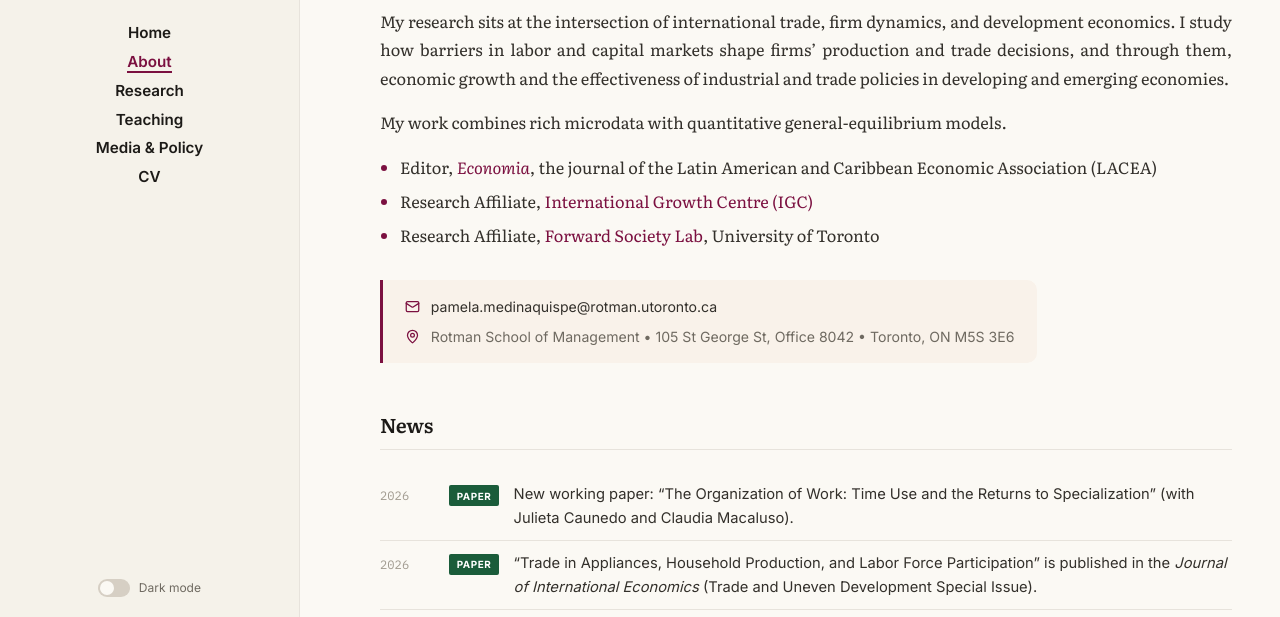
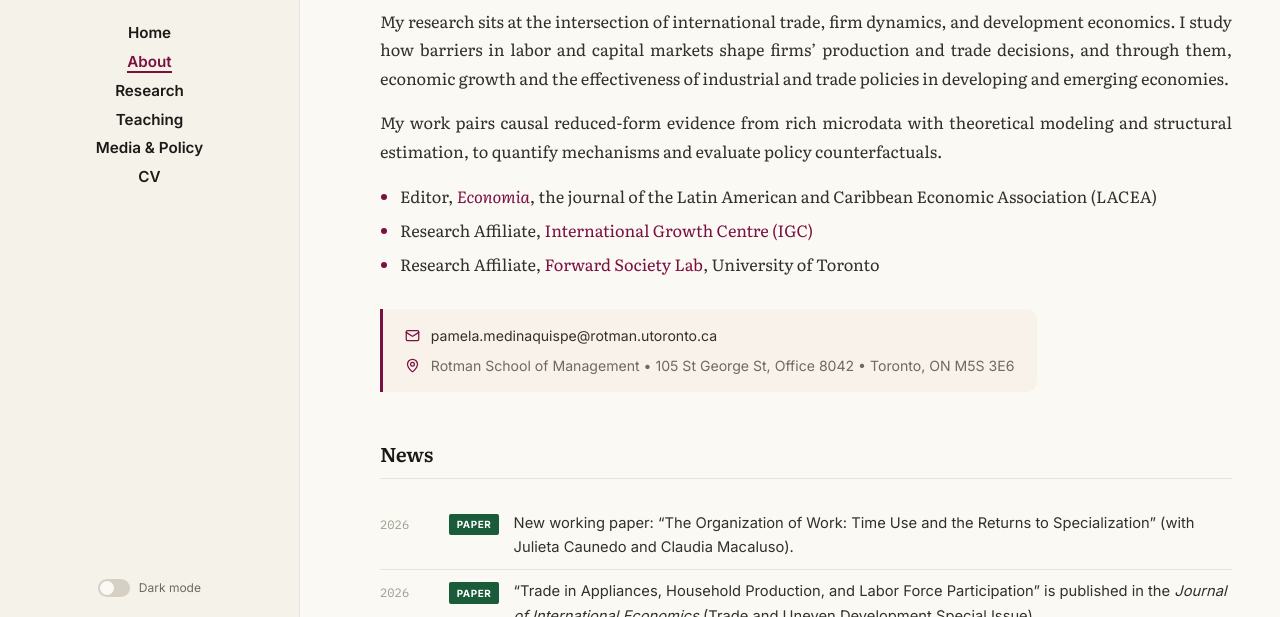
Before and after one commit to pamelamedinaq/pamelamedinaq.github.io, a plain HTML site: page about.html in a window 1280 px wide. Shown: the part 173-790 px from the top of the page. Drawn offline with Linux system fonts and the light colour scheme.

Commit message:
Methods sentence: pairs causal evidence with theory and structural estimation
Co-Authored-By: Claude Fable 5 <noreply@anthropic.com>

```diff
--- a/about.html
+++ b/about.html
@@ -34,7 +34,7 @@
       <h1>About</h1>
       <p>I am an Associate Professor of Economics at the <a href="https://www.utsc.utoronto.ca/mgmt/pamela-medina-quispe">Department of Management, University of Toronto Scarborough</a>, cross-appointed to the <a href="https://www.rotman.utoronto.ca/the-rotman-experience/our-community/people/medinaquispe-pamela/">Rotman School of Management</a>.</p>
       <p>My research sits at the intersection of international trade, firm dynamics, and development economics. I study how barriers in labor and capital markets shape firms&rsquo; production and trade decisions, and through them, economic growth and the effectiveness of industrial and trade policies in developing and emerging economies.</p>
-      <p>My work combines rich microdata with quantitative general-equilibrium models.</p>
+      <p>My work pairs causal reduced-form evidence from rich microdata with theoretical modeling and structural estimation, to quantify mechanisms and evaluate policy counterfactuals.</p>
       <ul class="about-roles">
         <li>Editor, <a href="https://economia.lse.ac.uk/"><em>Economia</em></a>, the journal of the Latin American and Caribbean Economic Association (LACEA)</li>
         <li>Research Affiliate, <a href="https://www.theigc.org/">International Growth Centre (IGC)</a></li>
```
